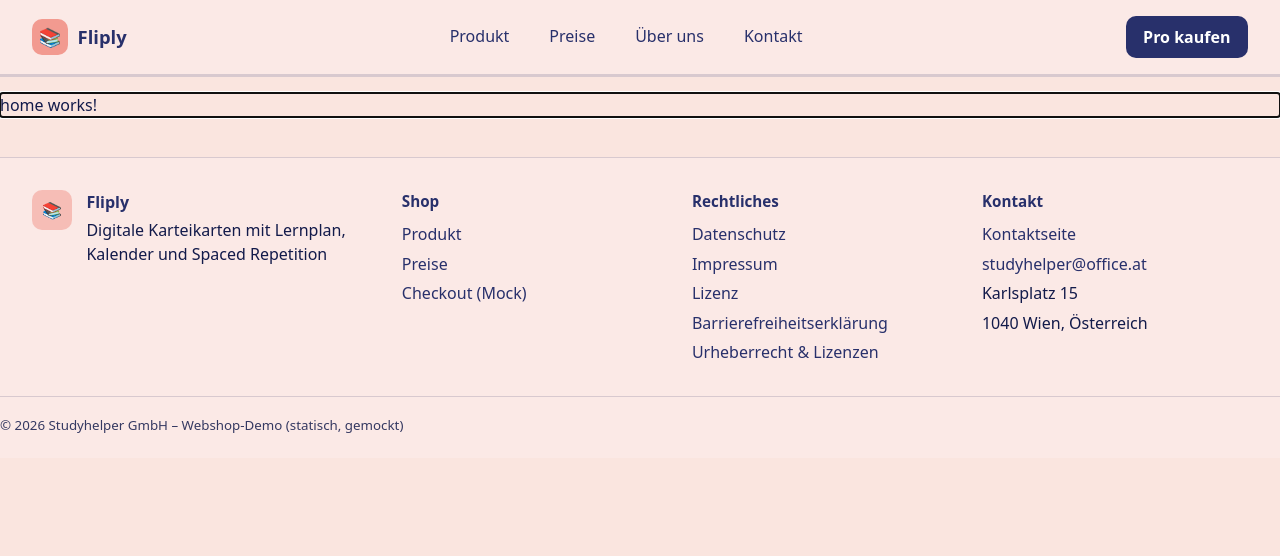
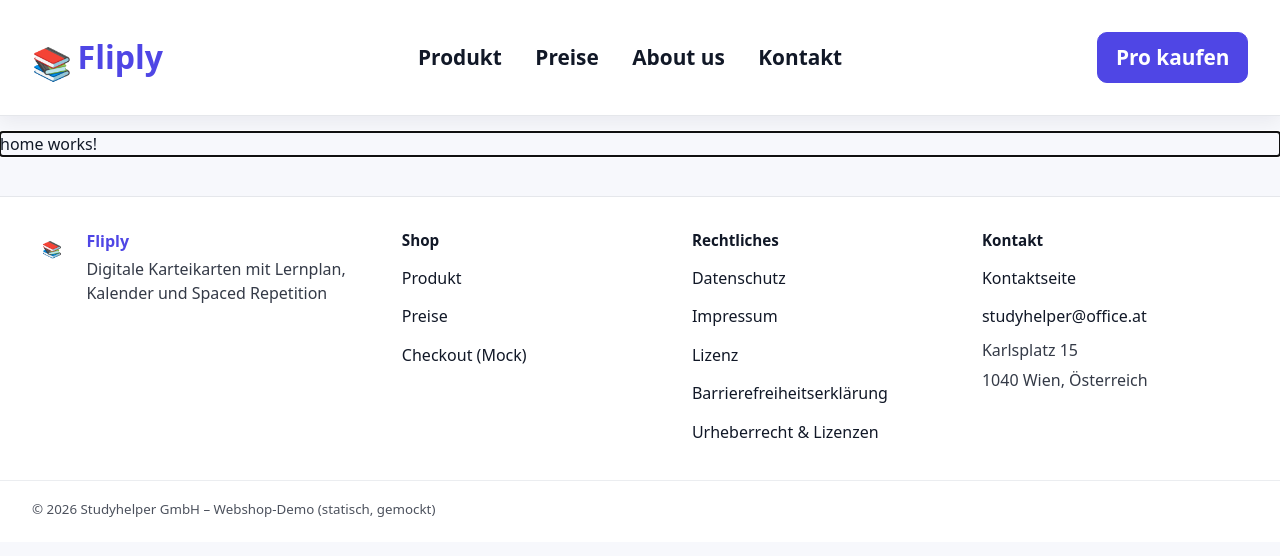
Before and after one commit to anastasia-burgstaller/fliply-webshop, an Angular app: page / in a window 1280 px wide. Shown: the top 556 px of the page. Built offline with nearby package versions, Linux system fonts and the light colour scheme.

Commit message:
Changed Colors and Css

```diff
--- a/src/app/shared/footer/footer.css
+++ b/src/app/shared/footer/footer.css
@@ -23,8 +23,8 @@
   display: grid;
   place-items: center;
   border-radius: var(--radius);
-  background: rgba(242,154,144,.55);
-  color: var(--text);
+
+  color: var(--primary);
   flex: 0 0 auto;
 }
 
@@ -38,12 +38,14 @@
   margin: 0;
   color: var(--text);
   max-width: 36ch;
+  opacity: 0.85; /* subtil “muted” ohne harte fixe Farbe */
 }
 
 .footer-title{
   font-size: .95rem;
   margin: 0 0 .6rem;
-  color: var(--primary);
+  color: var(--text);
+  font-weight: 700;
 }
 
 .footer-nav ul{
@@ -55,29 +57,41 @@
 }
 
 .footer-nav a{
-  color: var(--primary);
+  color: var(--text);
   text-decoration: none;
+
   border-radius: 8px;
+  padding: .28rem .45rem;
+  margin-left: -.45rem; /* damit Hover-Fläche "einrastet" */
+  display: inline-flex;
+  align-items: center;
 
+  transition:
+    background-color 0.15s ease,
+    color 0.15s ease
 }
 
+/* Farben switchen beim Hover (wie du’s magst) */
 .footer-nav a:hover{
-  background: rgba(242,154,144,.25);
-  text-decoration: none;
+  background: var(--primary);
+  color: #ffffff;
 }
 
 .footer-muted{
-  color: rgba(18,26,74,.75);
+  color: var(--text);
+  opacity: 0.7;
 }
 
 .footer-bottom{
-  padding: .9rem 0 1.4rem;
+  padding: .9rem 2rem 1.4rem; /* links/rechts konsistent mit grid */
   border-top: 1px solid var(--border);
-  color: rgba(18,26,74,.85);
+  color: var(--text);
+  opacity: 0.75;
 }
 
+.footer-nav a:focus-visible,
 a:focus-visible{
-  outline: 3px solid var(--primary);
+  outline: 3px solid var(--accent);
   outline-offset: 3px;
 }
 
--- a/src/app/shared/header/header.css
+++ b/src/app/shared/header/header.css
@@ -3,7 +3,11 @@
   top: 0;
   z-index: 100;
   background: var(--panel);
-  border-bottom: 3px solid var(--border);
+  font-size: 1.3rem;
+
+  border-bottom: 1px solid var(--border);
+
+  box-shadow: 0 6px 18px rgba(17, 24, 39, 0.06);
 }
 
 .header-inner {
@@ -11,7 +15,7 @@
   grid-template-columns: auto 1fr auto;
   align-items: center;
   gap: 2rem;
-  padding: 1rem 2rem;
+  padding: 2rem 2rem;
 }
 
 /* Brand */
@@ -20,8 +24,8 @@
   align-items: center;
   gap: 0.6rem;
   text-decoration: none;
-  font-weight: 700;
-  font-size: 1.15rem;
+  font-weight: 800;
+  font-size: 2rem;
   color: var(--primary);
 }
 
@@ -31,15 +35,15 @@
   display: grid;
   place-items: center;
   border-radius: var(--radius);
-  background: var(--accent);
-  color: var(--text);
+
+  color: var(--primary);
 }
 
 /* Navigation */
 .main-nav ul {
   display: flex;
   justify-content: center;
-  gap: 1.3rem;
+  gap: 0.7rem;
   list-style: none;
   margin: 0;
   padding: 0;
@@ -47,38 +51,68 @@
 
 .main-nav a {
   text-decoration: none;
-  padding: 0.4rem 0.6rem;
-  border-radius: var(--radius);
-  color: var(--primary);
-  font-weight: 500;
+  padding: 0.45rem 0.7rem;
+  border-radius: calc(var(--radius) - 2px);
+  color: var(--text);
+  font-weight: 600;
+
+  transition:
+    background-color 0.15s ease,
+    color 0.15s ease,
+    transform 0.15s ease,
+    box-shadow 0.15s ease;
 }
 
+/* Hover */
 .main-nav a:hover {
-  background: rgba(242, 154, 144, 0.25);
+  background: var(--primary);
+  color: #FFFFFF;
+  transform: translateY(-1px);
+  box-shadow: 0 6px 16px rgba(79, 70, 229, 0.18);
 }
 
 .main-nav a.active {
-  background: rgba(242, 154, 144, 0.45);
-  font-weight: 600;
+  background: var(--primary);
+  color: #FFFFFF;
+  font-weight: 700;
 }
 
 /* CTA */
 .cta-button {
   text-decoration: none;
+  display: inline-flex;
+  align-items: center;
+  justify-content: center;
+  gap: 0.5rem;
+
   padding: 0.55rem 1.1rem;
   border-radius: var(--radius);
-  font-weight: 600;
+  font-weight: 700;
+
   background: var(--primary);
   color: #ffffff;
-  border: none;
+  border: 1px solid var(--primary);
+
+  transition:
+    background-color 0.15s ease,
+    color 0.15s ease,
+    transform 0.15s ease
 }
 
 .cta-button:hover {
-  background: #1f2555;
+  background: var(--panel);
+  color: var(--primary);
+  transform: translateY(-1px);
 }
 
-/* Fokus – WCAG */
-a:focus-visible {
+.cta-button:active {
+  transform: translateY(0);
+}
+
+/* Fokus – WCAG (nur sichtbar bei Tastatur) */
+.main-nav a:focus-visible,
+.cta-button:focus-visible,
+.brand:focus-visible {
   outline: 3px solid var(--accent);
   outline-offset: 3px;
 }
--- a/src/app/shared/header/header.html
+++ b/src/app/shared/header/header.html
@@ -16,7 +16,7 @@
       <ul>
         <li><a routerLink="/produkt" routerLinkActive="active">Produkt</a></li>
         <li><a routerLink="/preise" routerLinkActive="active">Preise</a></li>
-        <li><a routerLink="/about" routerLinkActive="active">Über uns</a></li>
+        <li><a routerLink="/about" routerLinkActive="active">About us</a></li>
         <li><a routerLink="/kontakt" routerLinkActive="active">Kontakt</a></li>
       </ul>
     </nav>
--- a/src/styles.css
+++ b/src/styles.css
@@ -1,17 +1,19 @@
 :root {
   /* Colors */
-  --bg: #FAE5DF;
-  --panel: #FBE9E6;
+  --bg: #F7F8FC;
+  --panel: #FFFFFF;
 
-  --text: #121A4A;
-  --primary: #28306B;
-  --accent: #F29A90;
+  --text: #111827;
+  --primary: #4F46E5;
+  --accent: #06B6D4;
 
-  --border: rgba(18, 26, 74, 0.15);
+  --border: #E5E7EB;
 
   /* Layout */
   --radius: 10px;
 }
+
+
 
 body {
   margin: 0;
```
